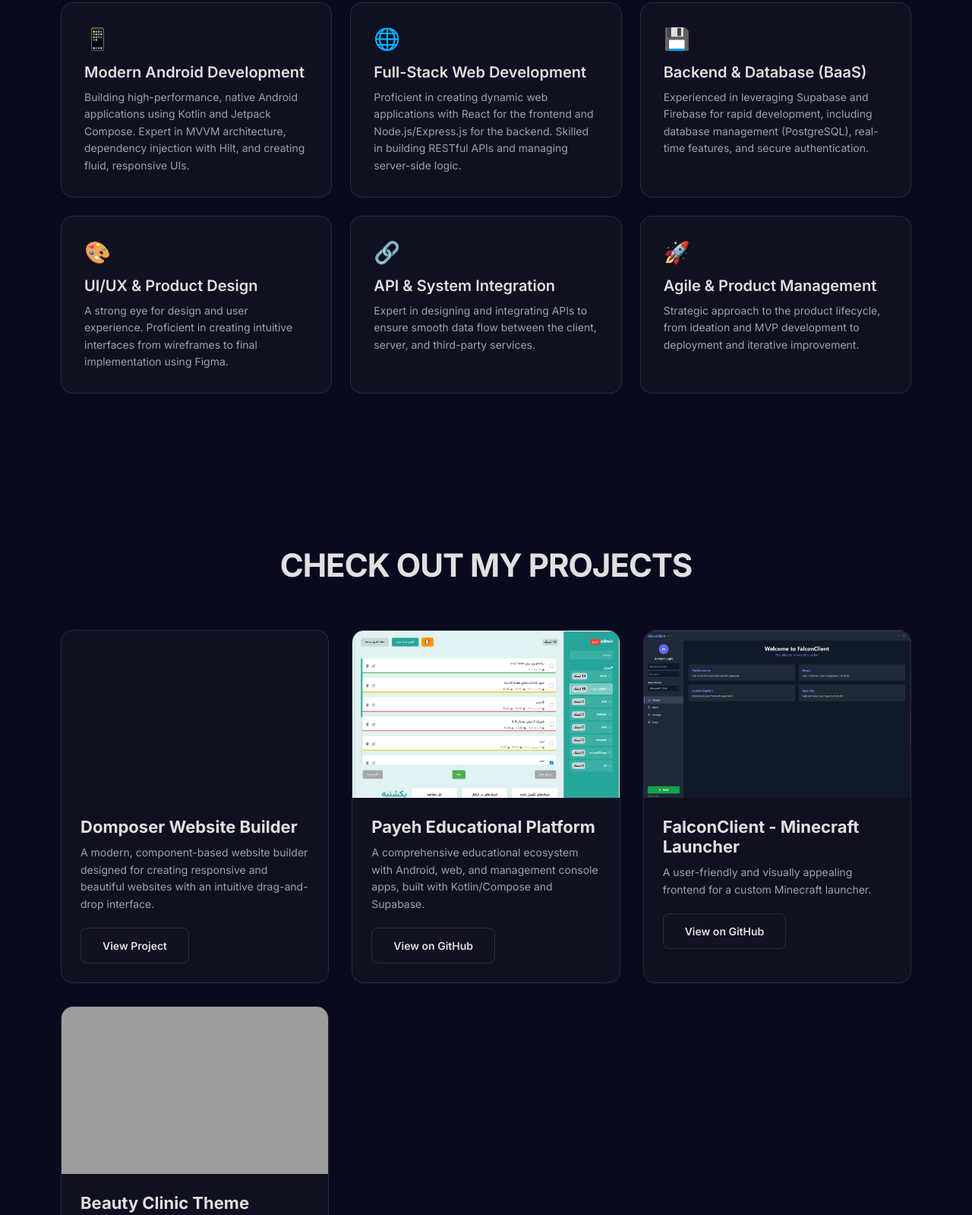
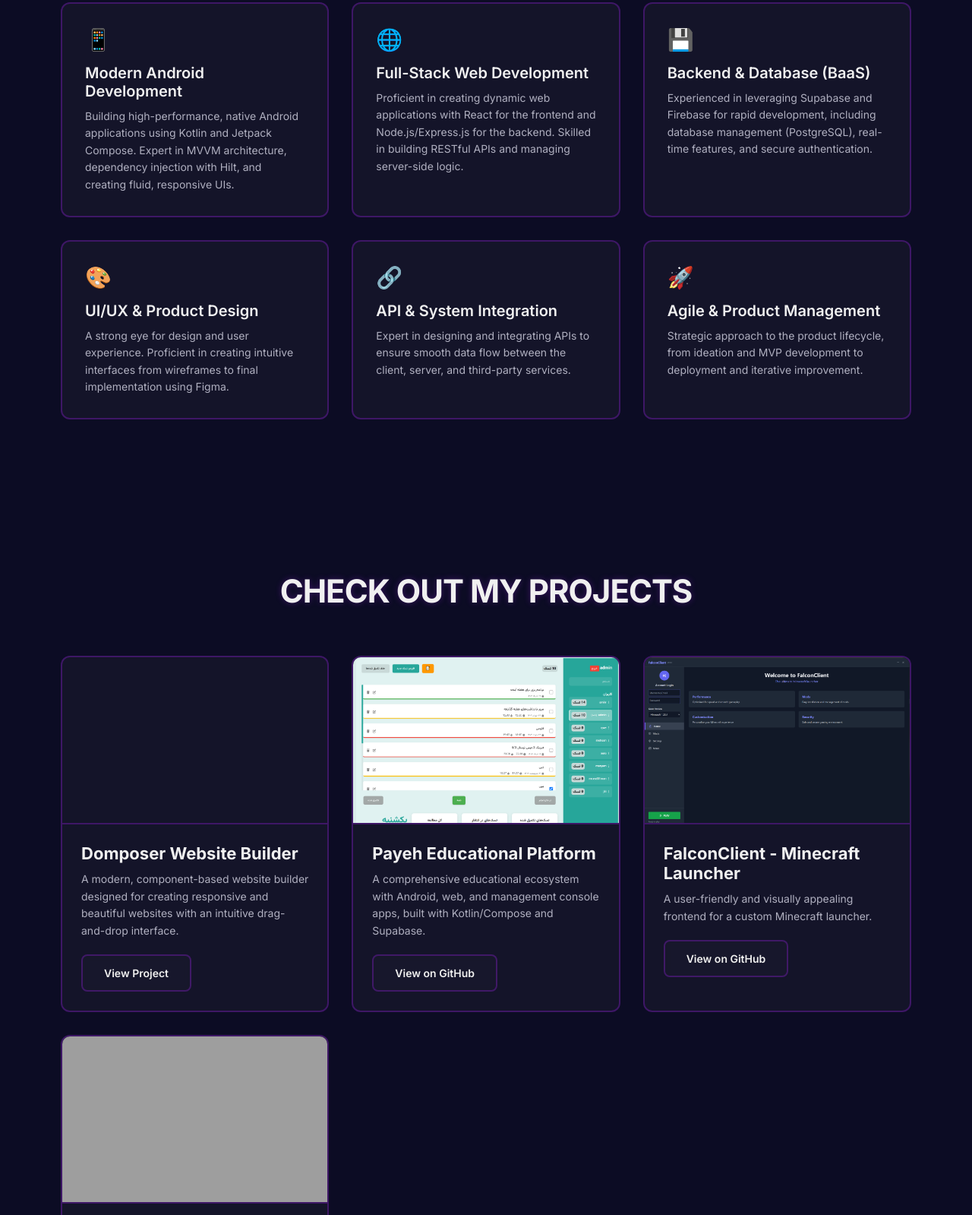
Before and after one commit to MrRMansd01/Portfolio, a plain HTML site: page index.html in a window 1280 px wide. Shown: the part 1481-3080 px from the top of the page at 76% size. Drawn offline with Linux system fonts and the light colour scheme; grey boxes are pictures that could not be loaded.

Commit message:
Update index.html

```diff
--- a/index.html
+++ b/index.html
@@ -8,15 +8,16 @@
     <link rel="preconnect" href="https://fonts.gstatic.com" crossorigin>
     <link href="https://fonts.googleapis.com/css2?family=Inter:wght@300;400;500;600;700&display=swap" rel="stylesheet">
     <style>
-        /* General Styles - Cosmic Dark Theme */
+        /* General Styles - Cosmic Comic Theme */
         :root {
-            --background-color: #0a0a1f;
-            --primary-accent: #9370DB; /* Medium Purple */
-            --primary-accent-hover: #8A2BE2; /* Blue Violet */
-            --text-primary: #e0e0e0;
-            --text-secondary: #a0a0b0;
-            --card-background: rgba(20, 20, 35, 0.6);
-            --card-border: rgba(255, 255, 255, 0.1);
+            --background-color: #0c0c24;
+            --primary-accent: #A020F0; /* Vibrant Purple */
+            --primary-accent-hover: #BF40BF; /* Lighter Purple */
+            --text-primary: #f0f0f0;
+            --text-secondary: #b0b0c0;
+            --card-background: rgba(25, 25, 45, 0.7);
+            --card-border: rgba(160, 32, 240, 0.3);
+            --card-hover-border: rgba(191, 64, 191, 0.8);
         }
 
         * {
@@ -42,7 +43,7 @@
             left: 0;
             width: 100%;
             height: 100%;
-            background: #0a0a1f;
+            background: #0c0c24;
             display: flex;
             justify-content: center;
             align-items: center;
@@ -86,7 +87,7 @@
         /* Hero Section */
         .hero-section {
             min-height: 100vh;
-            background: radial-gradient(ellipse 80% 50% at 50% -20%, rgba(147, 112, 219, 0.2), transparent), var(--background-color);
+            background: radial-gradient(ellipse 80% 50% at 50% -20%, rgba(160, 32, 240, 0.25), transparent), var(--background-color);
             position: relative;
             display: flex;
             flex-direction: column;
@@ -178,6 +179,7 @@
             margin-bottom: 20px;
             letter-spacing: -2px;
             color: #fff;
+            text-shadow: 0 0 10px rgba(191, 64, 191, 0.5);
         }
 
         .hero-name {
@@ -194,7 +196,7 @@
 
         .btn {
             padding: 14px 28px;
-            border: 1px solid transparent;
+            border: 2px solid transparent;
             border-radius: 8px;
             font-size: 14px;
             font-weight: 600;
@@ -207,25 +209,26 @@
         .btn-primary {
             background: var(--primary-accent);
             color: white;
-            box-shadow: 0 5px 15px rgba(147, 112, 219, 0.2);
+            border-color: var(--primary-accent-hover);
+            box-shadow: 0 0 15px rgba(160, 32, 240, 0.4);
         }
 
         .btn-primary:hover {
             background: var(--primary-accent-hover);
-            transform: translateY(-2px);
-            box-shadow: 0 8px 20px rgba(147, 112, 219, 0.3);
+            transform: translateY(-3px) scale(1.05);
+            box-shadow: 0 0 25px rgba(191, 64, 191, 0.6);
         }
 
         .btn-secondary {
             background: var(--card-background);
             color: var(--text-primary);
-            border: 1px solid var(--card-border);
+            border: 2px solid var(--card-border);
             backdrop-filter: blur(5px);
         }
 
         .btn-secondary:hover {
             border-color: var(--primary-accent);
-            background: rgba(147, 112, 219, 0.1);
+            transform: translateY(-3px) scale(1.05);
         }
 
         /* General Section Styling */
@@ -246,6 +249,7 @@
             margin-bottom: 60px;
             letter-spacing: -1px;
             color: var(--text-primary);
+            text-shadow: 0 0 8px rgba(160, 32, 240, 0.3);
         }
 
         /* About Section */
@@ -257,46 +261,29 @@
             color: var(--text-secondary);
         }
 
-        /* Skills Section */
-        .skills-grid {
+        /* Skills & Sample Section Cards */
+        .skills-grid, .sample-grid {
             display: grid;
             grid-template-columns: repeat(auto-fit, minmax(300px, 1fr));
-            gap: 24px;
+            gap: 30px;
             margin-top: 60px;
         }
 
-        .skill-card {
+        .skill-card, .sample-card {
             background: var(--card-background);
             padding: 30px;
-            border-radius: 16px;
-            border: 1px solid var(--card-border);
+            border-radius: 12px;
+            border: 2px solid var(--card-border);
             text-align: left;
-            transition: transform 0.3s, box-shadow 0.3s;
+            transition: transform 0.3s, box-shadow 0.3s, border-color 0.3s;
             backdrop-filter: blur(10px);
-            position: relative;
             overflow: hidden;
         }
 
-        .skill-card::before {
-            content: '';
-            position: absolute;
-            top: 0;
-            left: 0;
-            width: 100%;
-            height: 100%;
-            background: radial-gradient(300px circle at var(--mouse-x) var(--mouse-y), rgba(147, 112, 219, 0.2), transparent 80%);
-            opacity: 0;
-            transition: opacity 0.5s;
-            z-index: 0;
-        }
-
-        .skill-card:hover::before {
-            opacity: 1;
-        }
-
-        .skill-card > * {
-            position: relative;
-            z-index: 1;
+        .skill-card:hover, .sample-card:hover {
+            transform: translateY(-8px) rotate(-1.5deg);
+            border-color: var(--card-hover-border);
+            box-shadow: 0 15px 30px rgba(0,0,0,0.3);
         }
 
         .skill-icon {
@@ -318,32 +305,16 @@
             font-size: 14px;
         }
 
-        /* Sample Section */
-        .sample-grid {
-            display: grid;
-            grid-template-columns: repeat(auto-fit, minmax(300px, 1fr));
-            gap: 30px;
-        }
-
+        /* Sample Card Specifics */
         .sample-card {
-            background: var(--card-background);
-            border-radius: 16px;
-            text-align: left;
-            border: 1px solid var(--card-border);
-            transition: all 0.3s ease-in-out;
-            overflow: hidden;
-            backdrop-filter: blur(10px);
-        }
-
-        .sample-card:hover {
-             transform: translateY(-5px);
-             box-shadow: 0 12px 24px rgba(0,0,0,0.2);
+            padding: 0;
         }
 
         .sample-card-image-wrapper {
             width: 100%;
             height: 220px;
             position: relative;
+            border-bottom: 2px solid var(--card-border);
         }
 
         .sample-card-image {
@@ -397,7 +368,7 @@
             text-decoration: none;
             color: var(--text-primary);
             font-weight: 500;
-            border: 1px solid var(--card-border);
+            border: 2px solid var(--card-border);
             transition: all 0.3s;
             backdrop-filter: blur(5px);
         }
@@ -405,7 +376,7 @@
         .contact-link:hover {
             transform: translateY(-3px);
             border-color: var(--primary-accent);
-            background: rgba(147, 112, 219, 0.1);
+            box-shadow: 0 0 15px rgba(160, 32, 240, 0.4);
         }
 
         /* Footer */
@@ -479,6 +450,9 @@
             }
             .contact-info {
                 flex-direction: column;
+            }
+            .skill-card:hover, .sample-card:hover {
+                transform: translateY(-8px); /* Remove rotation on mobile for better usability */
             }
         }
     </style>
@@ -662,4 +636,4 @@
     </script>
 
 </body>
-</html>
+</ht
```
